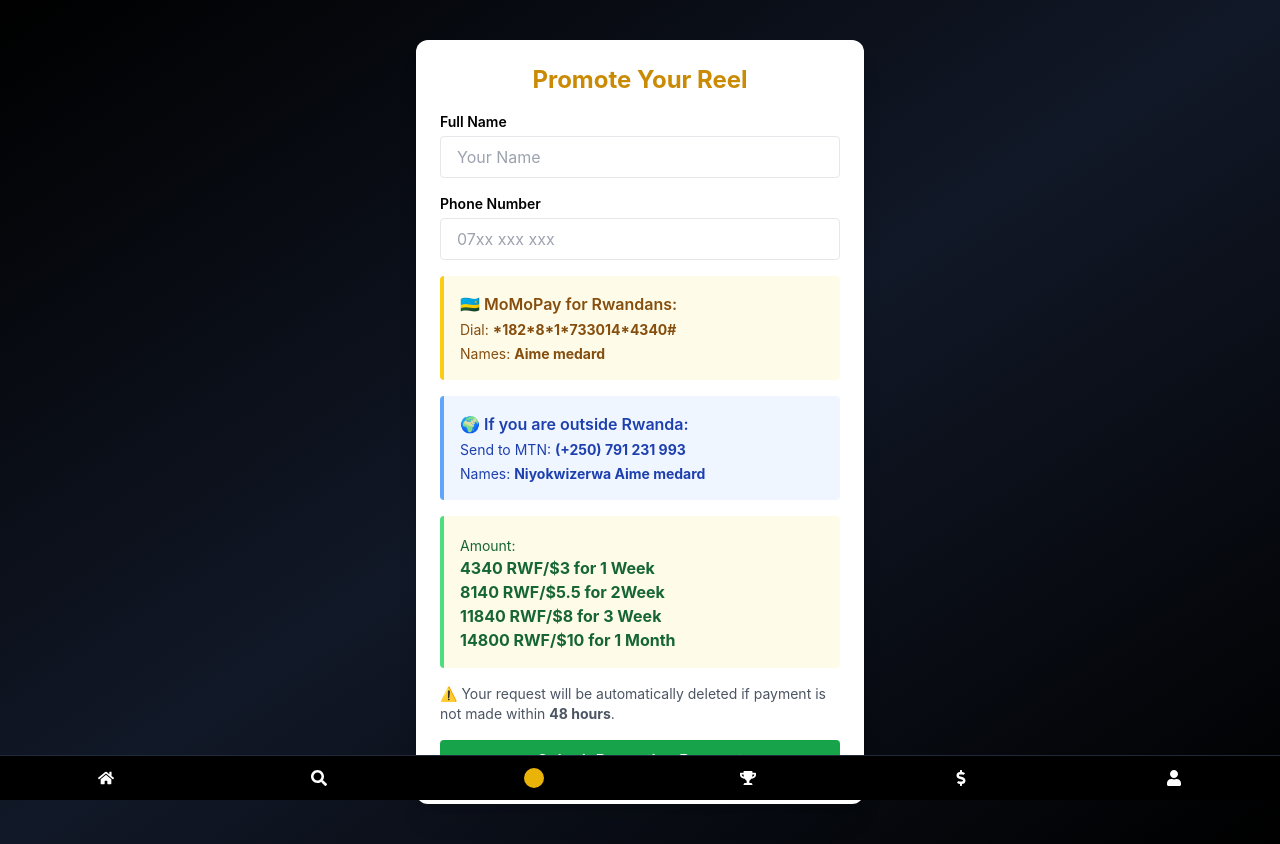
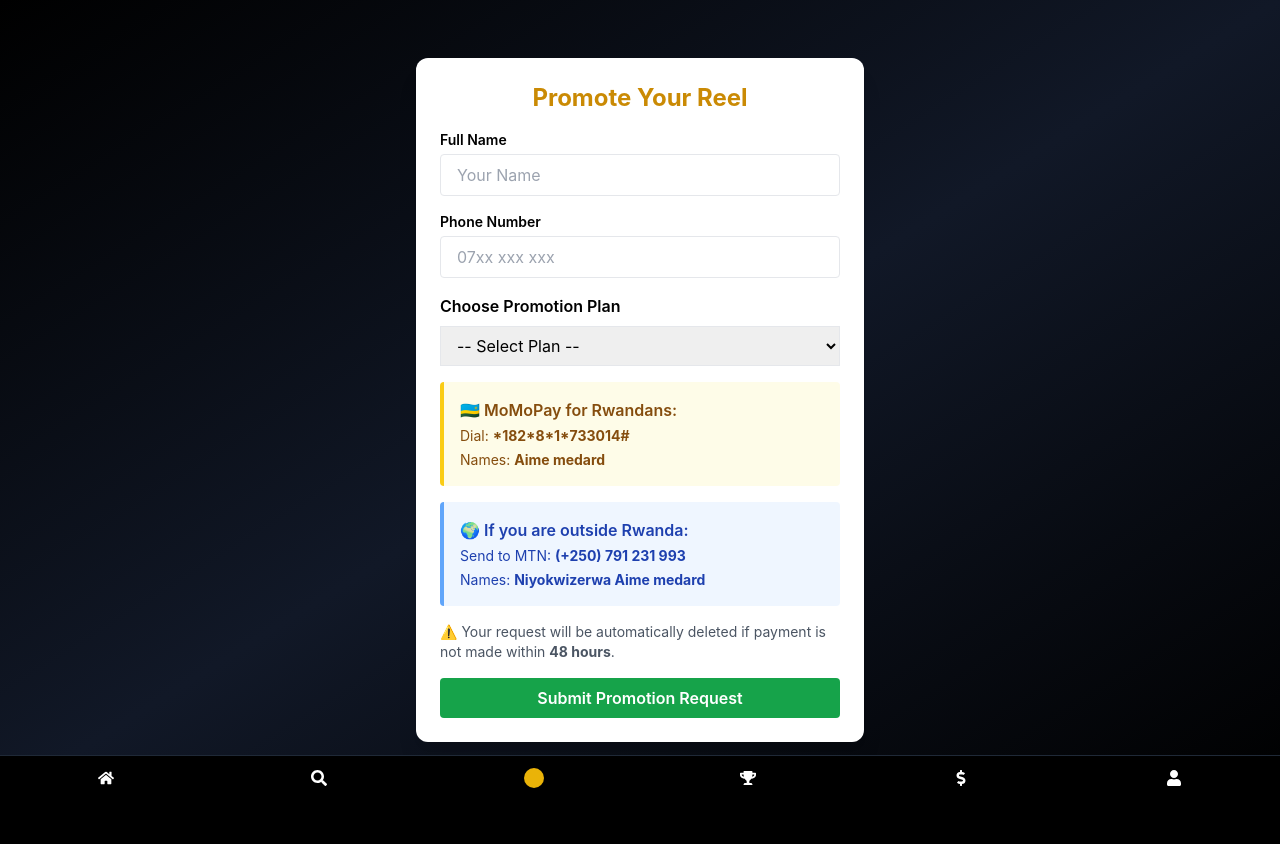
Before and after one commit to aime-coderw/reelgold, a React (Create React App) app: page /promote/1 in a window 1280 px wide. After the commit the page ends 800 px from the top, so only its background shows below. Built offline with nearby package versions, Linux system fonts and the light colour scheme.

Commit message:
commit all

```diff
--- a/public/index.html
+++ b/public/index.html
@@ -9,7 +9,8 @@
     <meta name="theme-color" content="#000000" />
     <meta
       name="description"
-      content="Paid to capture your greatest moment"
+      content="
+      Paid to capture your greatest moment"
     />
     <link rel="apple-touch-icon" href="%PUBLIC_URL%/logo192.png" />
     <!--
--- a/src/AdminPanel.js
+++ b/src/AdminPanel.js
@@ -37,7 +37,7 @@ const AdminPanel = () => {
     setLoading(true);
     const { data, error } = await supabase
       .from('promotion_requests')
-      .select('id, reel_id, full_name, phone_number, is_approved')
+      .select('id, reel_id, full_name, phone_number, is_approved, plan')
       .order('created_at', { ascending: false });
 
     if (!error) setPromotionRequests(data);
@@ -192,6 +192,7 @@ const handleApproveWithdraw = async (id) => {
                         <div>
                           <p><strong>Name:</strong> {req.full_name}</p>
                           <p><strong>Phone:</strong> {req.phone_number}</p>
+                          <p><strong>Plan:</strong> {req.plan}</p>
                           <p className="text-sm text-gray-500"><strong>Reel ID:</strong> {req.reel_id}</p>
                         </div>
                         <div>
--- a/src/FeaturedPost.js
+++ b/src/FeaturedPost.js
@@ -0,0 +1,19 @@
+// components/FeaturedPost.js
+export default function FeaturedPost({ post }) {
+  return (
+    <div className="flex flex-col sm:flex-row gap-4">
+      <img
+        src={post.image_url}
+        alt="Post"
+        className="w-40 h-40 object-cover"
+      />
+      <div className="flex-1">
+        <h2 className="text-xl font-bold text-red-700">{post.title}</h2>
+        <p className="mb-2">{post.description}</p>
+        <div className="h-48 overflow-y-auto border p-2 text-sm">
+          {post.content}
+        </div>
+      </div>
+    </div>
+  );
+}
--- a/src/LatestPosts.js
+++ /dev/null
@@ -1,20 +0,0 @@
-// components/LatestPosts.js
-import { Link } from "react-router-dom";
-
-export default function LatestPosts({ posts }) {
-  return (
-    <div className="w-full sm:w-1/3 sm:pl-4">
-      <h3 className="text-blue-700 font-bold mb-2">Latest posts</h3>
-      <ul className="space-y-2 overflow-y-auto max-h-64">
-        {posts.map((post, index) => (
-          <li key={post.id}>
-            <Link to={`/blog/${post.id}`}>
-              <span className="font-bold text-red-600">{index + 1}. {post.title}</span>
-              <p className="text-sm text-gray-700">{post.description}</p>
-            </Link>
-          </li>
-        ))}
-      </ul>
-    </div>
-  );
-}
--- a/src/PromotePage.js
+++ b/src/PromotePage.js
@@ -7,17 +7,18 @@ const PromotePage = () => {
   const { id } = useParams();
   const [name, setName] = useState('');
   const [phone, setPhone] = useState('');
+  const [plan, setPlan] = useState(''); // ✅ Added state for plan
   const [loading, setLoading] = useState(false);
 
   const handleSubmit = async () => {
-    if (!name || !phone) {
+    if (!name || !phone || !plan) {
       alert("Please fill in all fields.");
       return;
     }
 
     setLoading(true);
     const { error } = await supabase.from('promotion_requests').insert([
-      { reel_id: id, full_name: name, phone_number: phone },
+      { reel_id: id, full_name: name, phone_number: phone, plan },
     ]);
     setLoading(false);
 
@@ -25,6 +26,7 @@ const PromotePage = () => {
       alert('✅ Promotion request submitted! Please complete payment.');
       setName('');
       setPhone('');
+      setPlan(''); // ✅ Reset after submit
     } else {
       alert('❌ Error submitting promotion request.');
       console.error(error);
@@ -36,6 +38,7 @@ const PromotePage = () => {
       <div className="bg-white max-w-md w-full p-6 rounded-xl shadow-xl text-black">
         <h2 className="text-2xl font-bold mb-4 text-center text-yellow-600">Promote Your Reel</h2>
 
+        {/* Full Name */}
         <div className="mb-4">
           <label className="block text-sm font-semibold mb-1">Full Name</label>
           <input
@@ -47,6 +50,7 @@ const PromotePage = () => {
           />
         </div>
 
+        {/* Phone Number */}
         <div className="mb-4">
           <label className="block text-sm font-semibold mb-1">Phone Number</label>
           <input
@@ -58,28 +62,38 @@ const PromotePage = () => {
           />
         </div>
 
+        {/* Promotion Plan */}
+        <label className="block mb-2 font-semibold">Choose Promotion Plan</label>
+        <select
+          className="border px-3 py-2 w-full mb-4"
+          value={plan}
+          onChange={e => setPlan(e.target.value)}
+        >
+          <option value="">-- Select Plan --</option>
+          <option value="basic">1 Week (4340 RWF/$3)</option>
+          <option value="creator">2 Weeks (8140 RWF/$5.5)</option>
+          <option value="pro">3 Weeks (11840 RWF/$8)</option>
+          <option value="monthly">1 Month (14800 RWF/$10)</option>
+        </select>
+
+        {/* Payment Instructions */}
         <div className="bg-yellow-50 border-l-4 border-yellow-400 text-yellow-800 p-4 mb-4 rounded">
           <p className="font-semibold">🇷🇼 MoMoPay for Rwandans:</p>
-          <p className="text-sm mt-1">Dial: <strong>*182*8*1*733014*4340#</strong></p>
+          <p className="text-sm mt-1">Dial: <strong>*182*8*1*733014#</strong></p>
           <p className="text-sm mt-1">Names: <strong>Aime medard</strong></p>
         </div>
 
         <div className="bg-blue-50 border-l-4 border-blue-400 text-blue-800 p-4 mb-4 rounded">
           <p className="font-semibold">🌍 If you are outside Rwanda:</p>
           <p className="text-sm mt-1">Send to MTN: <strong>(+250) 791 231 993</strong></p>
-        <p className="text-sm mt-1">Names: <strong>Niyokwizerwa Aime medard</strong></p>
+          <p className="text-sm mt-1">Names: <strong>Niyokwizerwa Aime medard</strong></p>
         </div>
-        <div className="bg-yellow-50 border-l-4 border-green-400 text-green-800 p-4 mb-4 rounded">
-          <p className="text-sm mt-1">Amount:</p>
-          <p><strong>4340 RWF/$3 for 1 Week</strong></p>
-          <p><strong>8140 RWF/$5.5 for  2Week</strong></p>
-          <p><strong>11840 RWF/$8 for 3 Week</strong></p>
-          <p><strong>14800 RWF/$10 for 1 Month</strong></p>
-          </div>
+
         <p className="text-sm text-gray-600 mb-4">
           ⚠️ Your request will be automatically deleted if payment is not made within <strong>48 hours</strong>.
         </p>
 
+        {/* Submit Button */}
         <button
           onClick={handleSubmit}
           disabled={loading}
@@ -90,10 +104,11 @@ const PromotePage = () => {
           {loading ? 'Submitting...' : 'Submit Promotion Request'}
         </button>
       </div>
+
       {/* Bottom Navigation */}
-            <div className="h-[0vh] bg-[#121212] border-t border-gray-700">
-              <BottomNav />
-          </div>
+      <div className="h-[0vh] bg-[#121212] border-t border-gray-700">
+        <BottomNav />
+      </div>
     </div>
   );
 };
--- a/src/VerificationPage.js
+++ b/src/VerificationPage.js
@@ -145,7 +145,7 @@ const [agreeTerms, setAgreeTerms] = useState(false);
       <label className="block mb-2 font-semibold">Choose Plan</label>
       <select className="border px-3 py-2 w-full mb-4" value={plan} onChange={e => setPlan(e.target.value)}>
         <option value="">-- Select Plan --</option>
-        <option value="basic">Basic (White Badge - 4340 RWF / $3)</option>
+        <option value="basic">Basic (White Badge - Free)</option>
         <option value="creator">Creator (Blue Badge - 8680 RWF / $6)</option>
         <option value="pro">Pro (Gold Badge - 13,020 RWF / $9)</option>
       </select>
--- a/src/WithdrawalRequestPage.js
+++ b/src/WithdrawalRequestPage.js
@@ -39,7 +39,7 @@ const [agreeTerms, setAgreeTerms] = useState(false);
       const calculatedGolds = Math.floor(totalLikes / 20000);
 
       const badge = profileData.verification_badge?.replace('.png', '');
-      const rates = { basic: 0.000006, creator: 0.00001, pro: 0.00002 };
+      const rates = { basic: 0.000002, creator: 0.00001, pro: 0.00002 };
       const rate = rates[badge] || 0;
       const earnings = views.length * rate;
 
--- a/src/uploadToR2.js
+++ b/src/uploadToR2.js
@@ -0,0 +1,42 @@
+import { S3Client, PutObjectCommand } from "@aws-sdk/client-s3";
+import fs from "fs"; // to read a local file
+
+// Replace these values with your own
+const ACCOUNT_ID = "your_account_id_here";
+const ACCESS_KEY_ID = "your_access_key_id_here";
+const SECRET_ACCESS_KEY = "your_secret_access_key_here";
+const BUCKET_NAME = "your_bucket_name_here";
+
+// Create the S3 client configured for Cloudflare R2
+const s3 = new S3Client({
+  region: "auto", // R2 doesn't use a real region, so "auto" is fine
+  endpoint: `https://${ACCOUNT_ID}.r2.cloudflarestorage.com`,
+  credentials: {
+    accessKeyId: ACCESS_KEY_ID,
+    secretAccessKey: SECRET_ACCESS_KEY,
+  },
+  forcePathStyle: true, // Important for R2
+});
+
+async function uploadFile() {
+  try {
+    // Read a local file to upload
+    const fileStream = fs.createReadStream("./path/to/your/file.jpg");
+
+    // Create the command to upload
+    const command = new PutObjectCommand({
+      Bucket: BUCKET_NAME,
+      Key: "file.jpg",  // the name it will have in the bucket
+      Body: fileStream,
+      ContentType: "image/jpeg", // specify MIME type if known
+    });
+
+    // Send the upload command
+    const response = await s3.send(command);
+    console.log("File uploaded successfully:", response);
+  } catch (error) {
+    console.error("Error uploading file:", error);
+  }
+}
+
+uploadFile();
```
Also changed, not shown: 3 other files (tests, documents, lock files or other folders).
